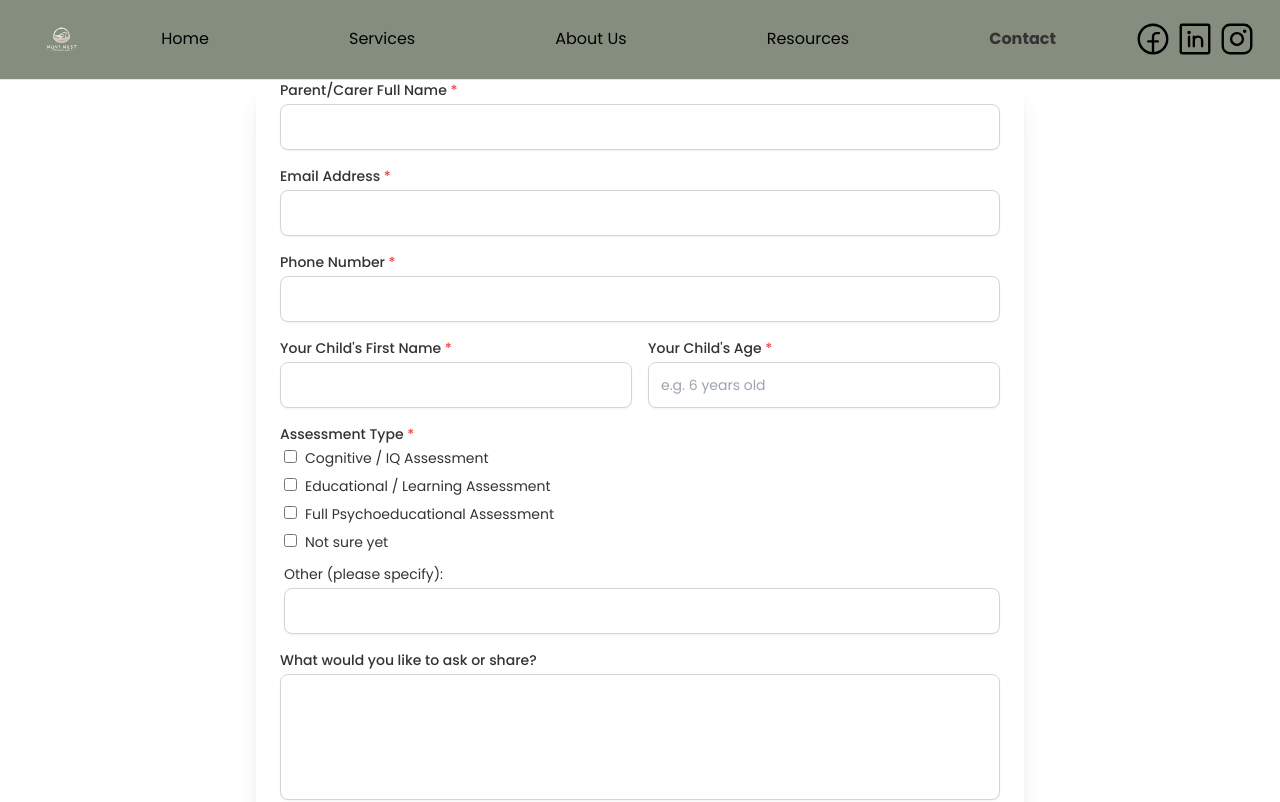
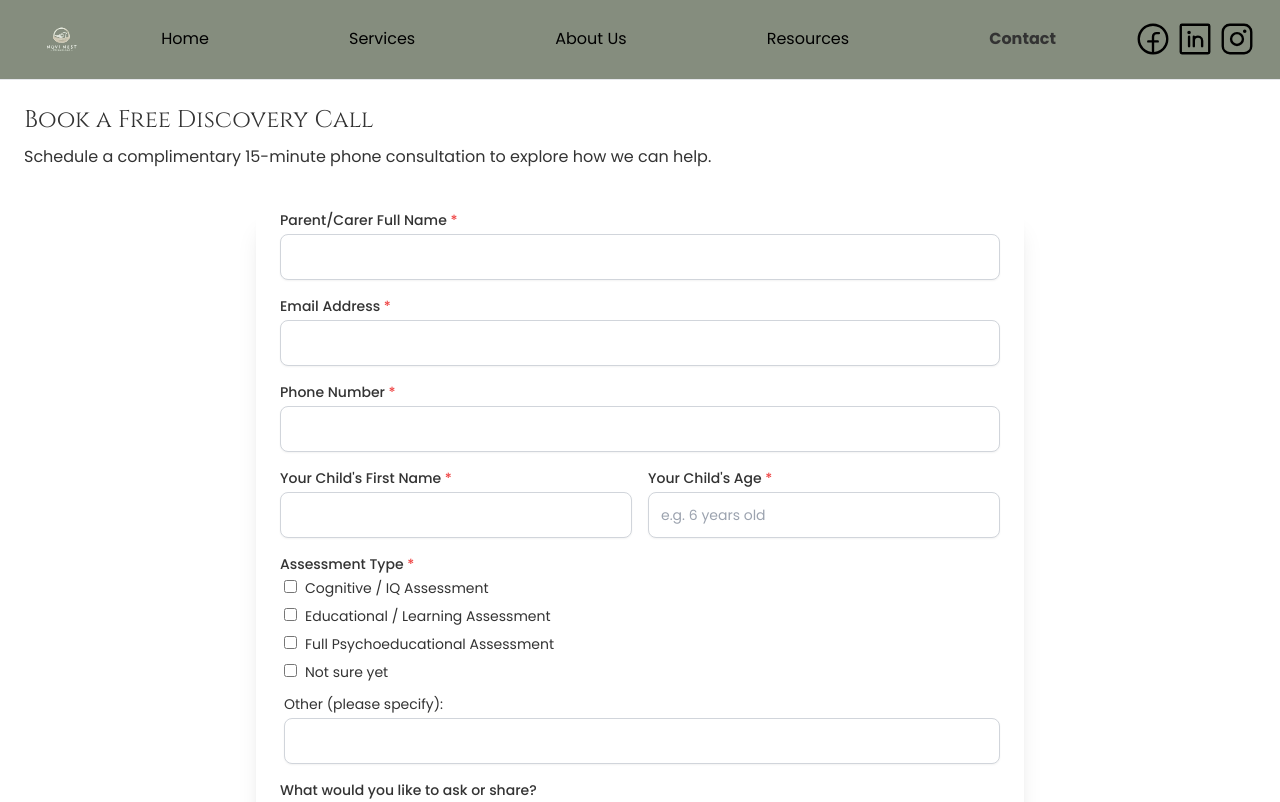
Before and after one commit to TheBigBookMan/NoviNest, a React (Vite) app: page /contact in a window 1280 px wide. Shown: the top 802 px of the page. Built offline with nearby package versions, Linux system fonts and the light colour scheme; a web font is replaced by a local one.

Commit message:
update SEO on contact page

```diff
--- a/src/pages/Contact.jsx
+++ b/src/pages/Contact.jsx
@@ -3,11 +3,16 @@ import ContactSession from "../components/features/Contact/ContactSession";
 
 const Contact = () => {
     return (
-        <div className='flex flex-col '>
+        <section id="contact-page-section" aria-labelledby="contact-page-heading"  className='flex flex-col '>
+            <div className="flex flex-col gap-2 mb-4 p-6 leading-relaxed">
+                <h2 id="contact-page-heading" className="text-2xl font-cinzel">Book a Free Discovery Call</h2>
+                <p>Schedule a complimentary 15-minute phone consultation to explore how we can help.</p>
+            </div>
+
             <ContactSession />
 
             <Footer />
-        </div>
+        </section>
     )
 }
 
```
